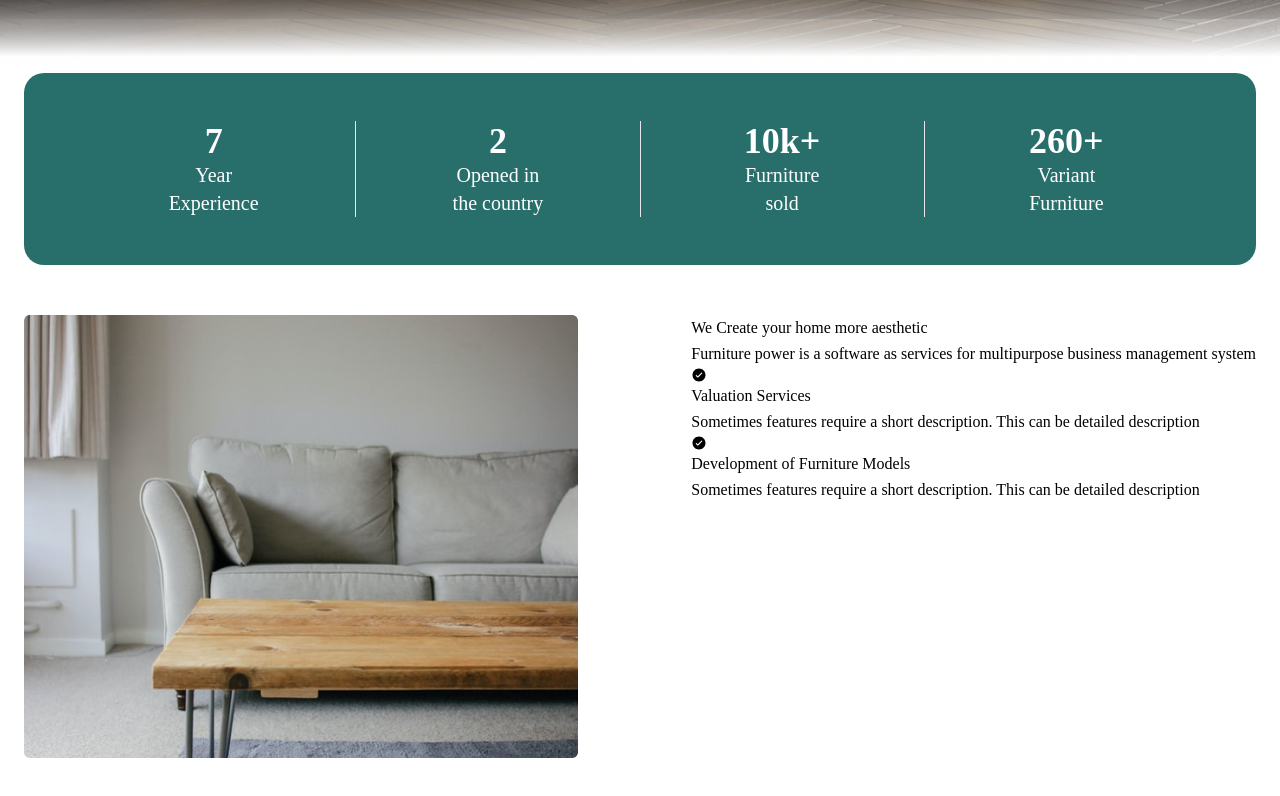
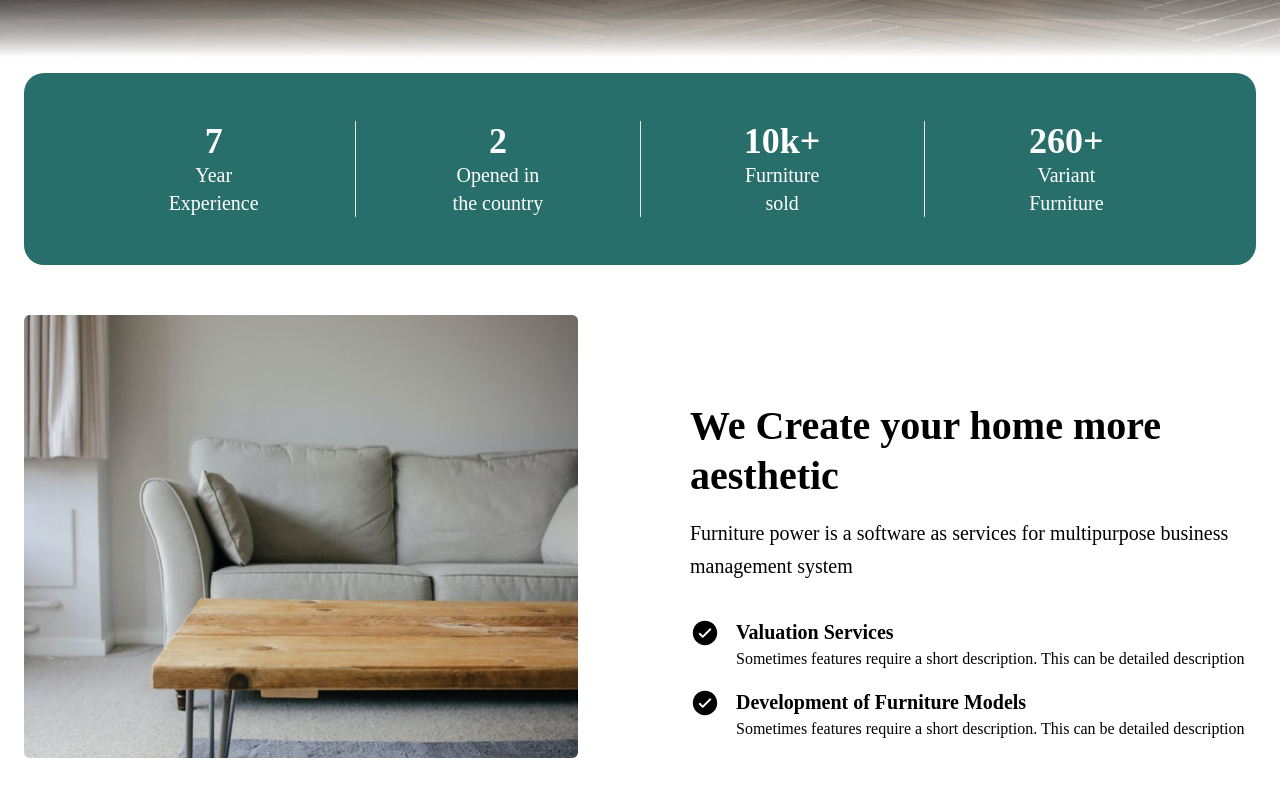
Before and after one commit to masudfcs1/-Furniture_WebApplication_ReactJS-_Tailwind, a React (Vite) app: page / in a window 1280 px wide. Shown: the part 717-1513 px from the top of the page. Built offline with nearby package versions, Linux system fonts and the light colour scheme.

Commit message:
Features

```diff
--- a/src/components/Features.jsx
+++ b/src/components/Features.jsx
@@ -10,17 +10,19 @@ const Features = () => {
           <div className=" flex-1 order-1 lg:-order-1">
             <img src={image.type} alt="" />
           </div>
-          <div>
-            <h2> {title} </h2>
-            <p> {subtitle} </p>
+          <div className=" flex-1 flex flex-col justify-end">
+            <h2 className=" title "> {title} </h2>
+            <p className="subtitle"> {subtitle} </p>
             <div>
               {items.map((item, index) => {
                 const { icon, title, subtitle } = item;
                 return (
-                  <div key={index}>
-                    <div> {icon} </div>
-                    <div>
-                      <h4>{title}</h4>
+                  <div key={index} className=" flex mb-6 lg:mb-0">
+                    <div className=" text-2xl mr-4 lg:text-3xl"> {icon} </div>
+                    <div className=" mb-4">
+                      <h4 className=" text-base lg:text-xl font-semibold ">
+                        {title}
+                      </h4>
                       <p>{subtitle} </p>
                     </div>
                   </div>
```
